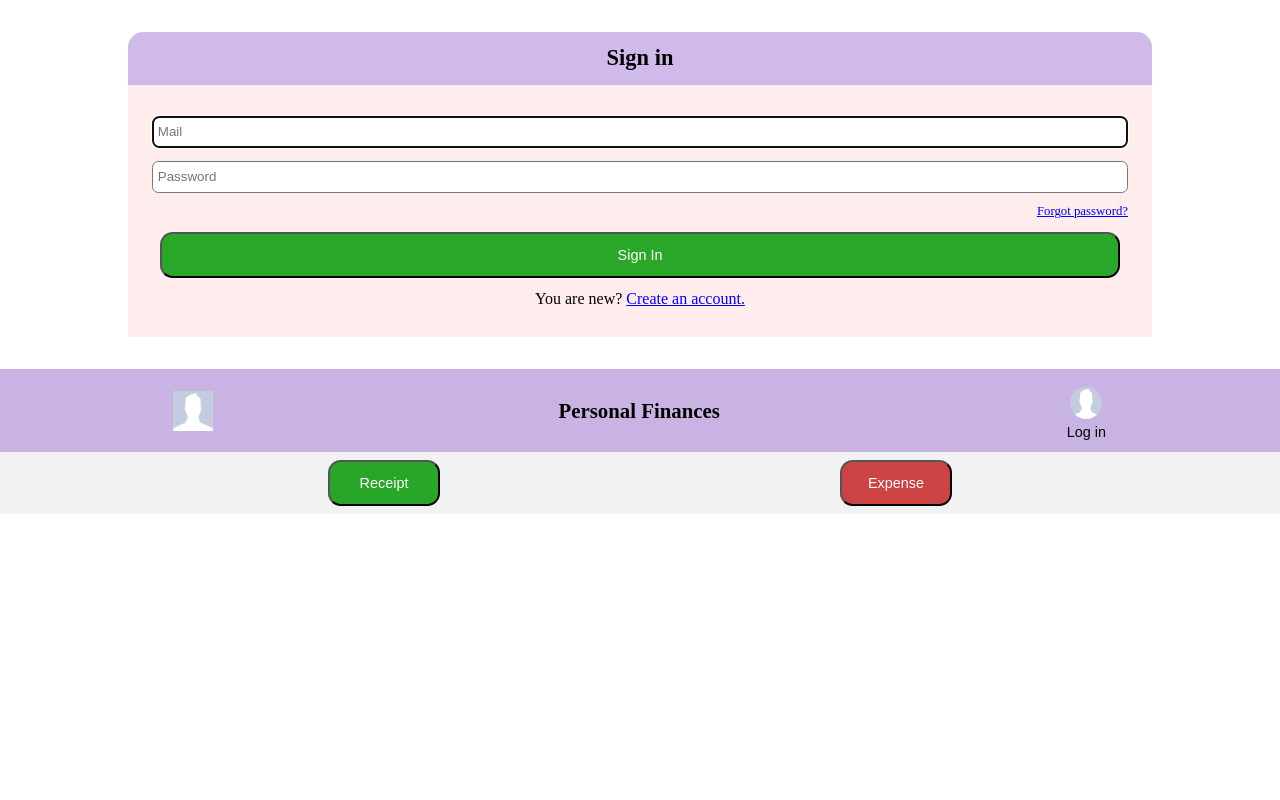
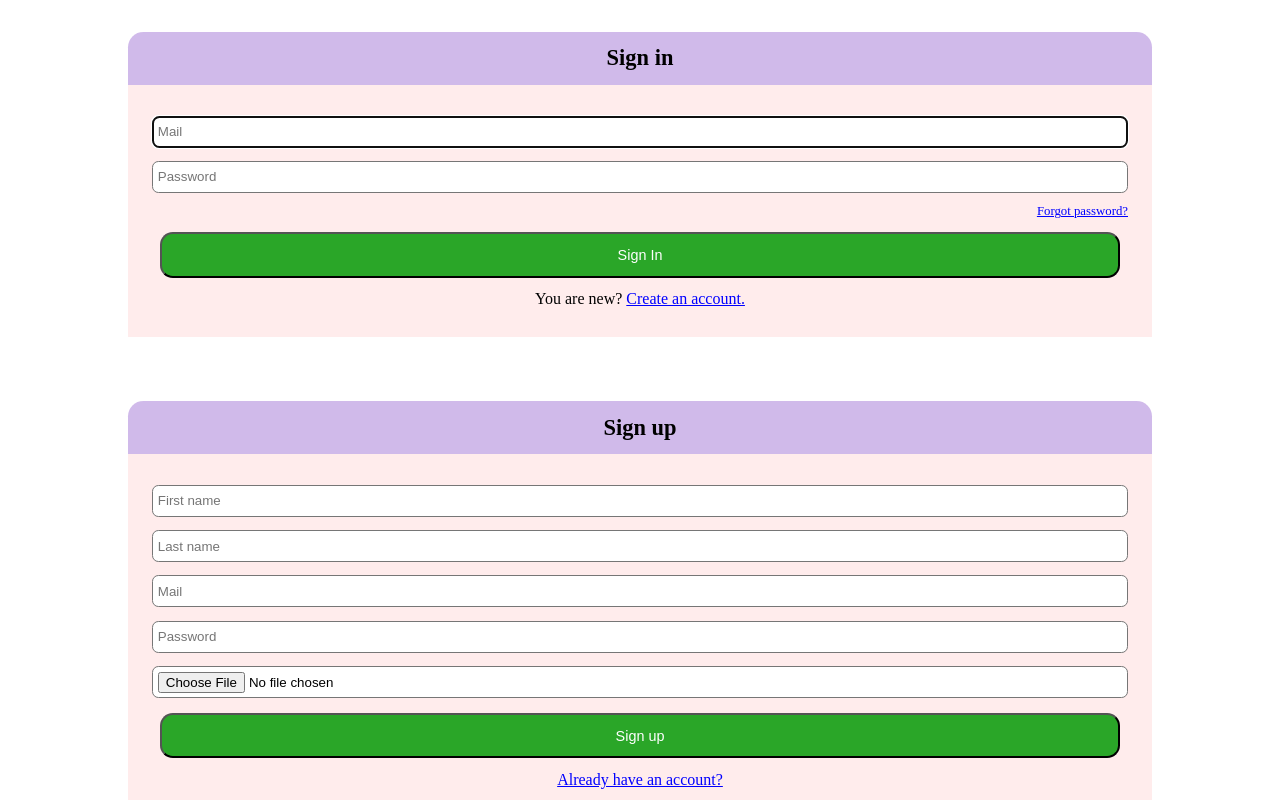
Before and after one commit to FrancoSpinelli/personal-finance-challenge, a React (Create React App) app in the folder src/personal-finances-react/: page / in a window 1280 px wide. Shown: the top 800 px of the page. Built offline with nearby package versions, Linux system fonts and the light colour scheme; no server answers.

Commit message:
'Register' Component

```diff
--- a/src/personal-finances-react/src/App.css
+++ b/src/personal-finances-react/src/App.css
@@ -319,6 +319,8 @@ button:hover{
 }
 
 
+/* LOGIN */
+
 .session{
   background-color: #f2f2f2;
 }
@@ -368,3 +370,52 @@ button:hover{
   text-decoration: underline;
   color: blue;
 }
+
+
+/* REGISTER */
+
+.register{
+  padding: 2rem 0px;
+  width: 80%;
+  margin: auto;
+}
+
+.register .info{
+  padding: 1.5rem;
+  display: flex;
+  flex-direction: column;
+  background-color: #ffecec;
+
+}
+
+.register .info input{
+  width: 100%;
+  margin: 0.5em auto;
+  height: 2rem;
+  padding: 0.3rem;
+  text-align: start;
+  border-radius: 0.4rem;
+  background-color: #ffffff;
+  border: #767676 solid 1px;
+  color: #000000;
+}
+
+.register .info #forgot{
+  margin: 0.3rem auto;
+  text-align: right;
+  width: 100%;
+  text-decoration: underline;
+  color: blue;
+  font-size: 0.8rem;
+}
+
+.register .info #register{
+  text-align: center;
+  width: 100%;
+  margin: 0.3rem auto;
+}
+
+.register .link{
+  text-decoration: underline;
+  color: blue;
+}
--- a/src/personal-finances-react/src/components/Login.js
+++ b/src/personal-finances-react/src/components/Login.js
@@ -4,7 +4,8 @@ import Title from './Title';
 
 const Login = () => {
     return (
-        <div className="login">
+        <React.Fragment>
+            <section className="login">
                 <Title name="Sign in"/>
                 <div className="info">
                     <input type="email" placeholder="Mail" autoComplete="email" autoFocus/>
@@ -13,7 +14,21 @@ const Login = () => {
                     <ButtonType type="receipt" name="Sign In"/>
                     <p id="register">You are new? <span className="link">Create an account.</span></p>
                 </div>
+            </section>
+
+            <section className="register">
+                <Title name="Sign up"/>
+                <div className="info">
+                    <input type="text" placeholder="First name" autoComplete="given-name"/>
+                    <input type="text" placeholder="Last name" autoComplete="family-name"/>
+                    <input type="email" placeholder="Mail" autoComplete="email"/>
+                    <input type="password" placeholder="Password"/>
+                    <input type="file"/>
+                    <ButtonType type="receipt" name="Sign up"/>
+                    <p id="register"><span className="link">Already have an account?</span></p>
                 </div>
+            </section>
+        </React.Fragment>
     );
 }
 
```
Lines whose indentation alone changed are shown as unchanged.
